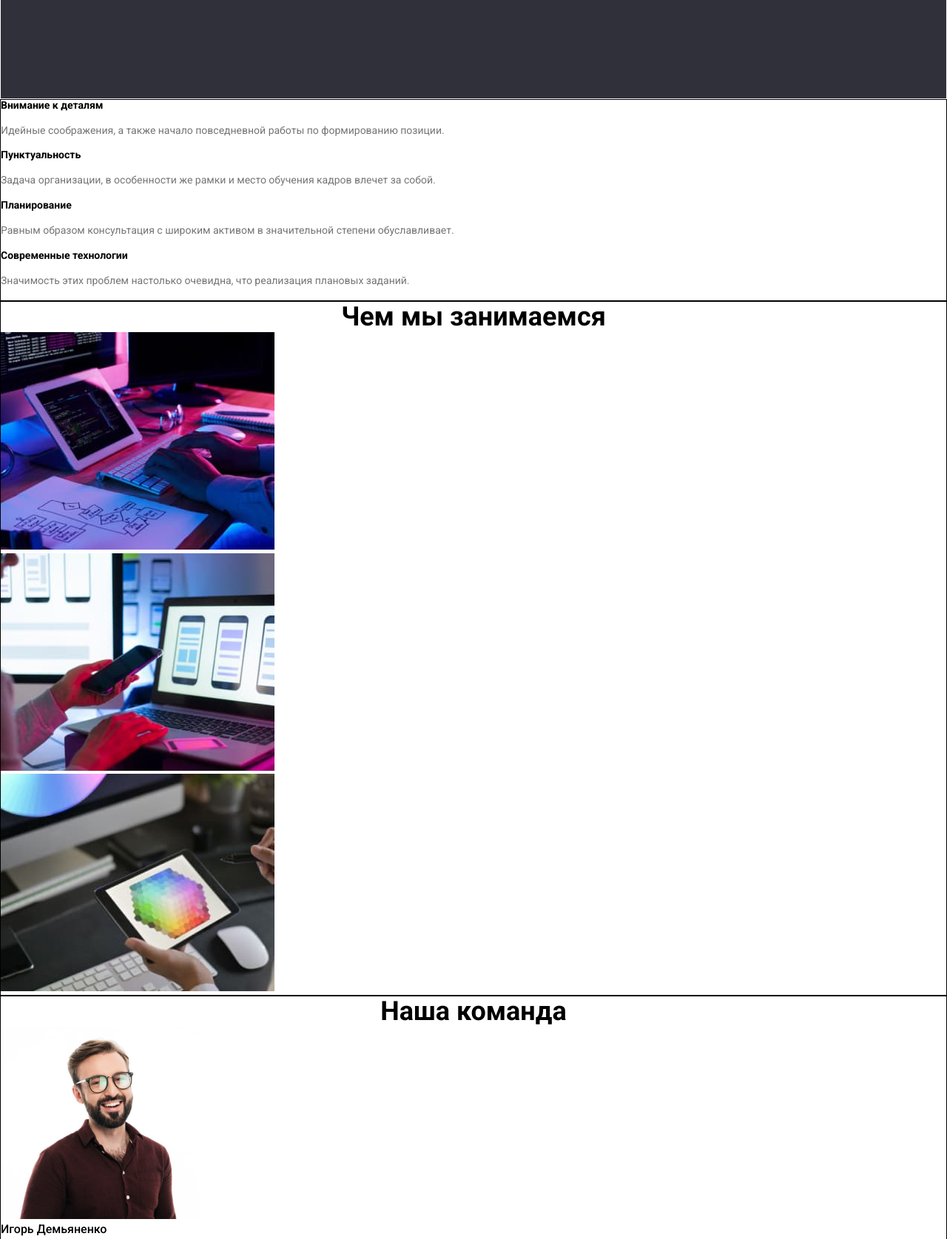
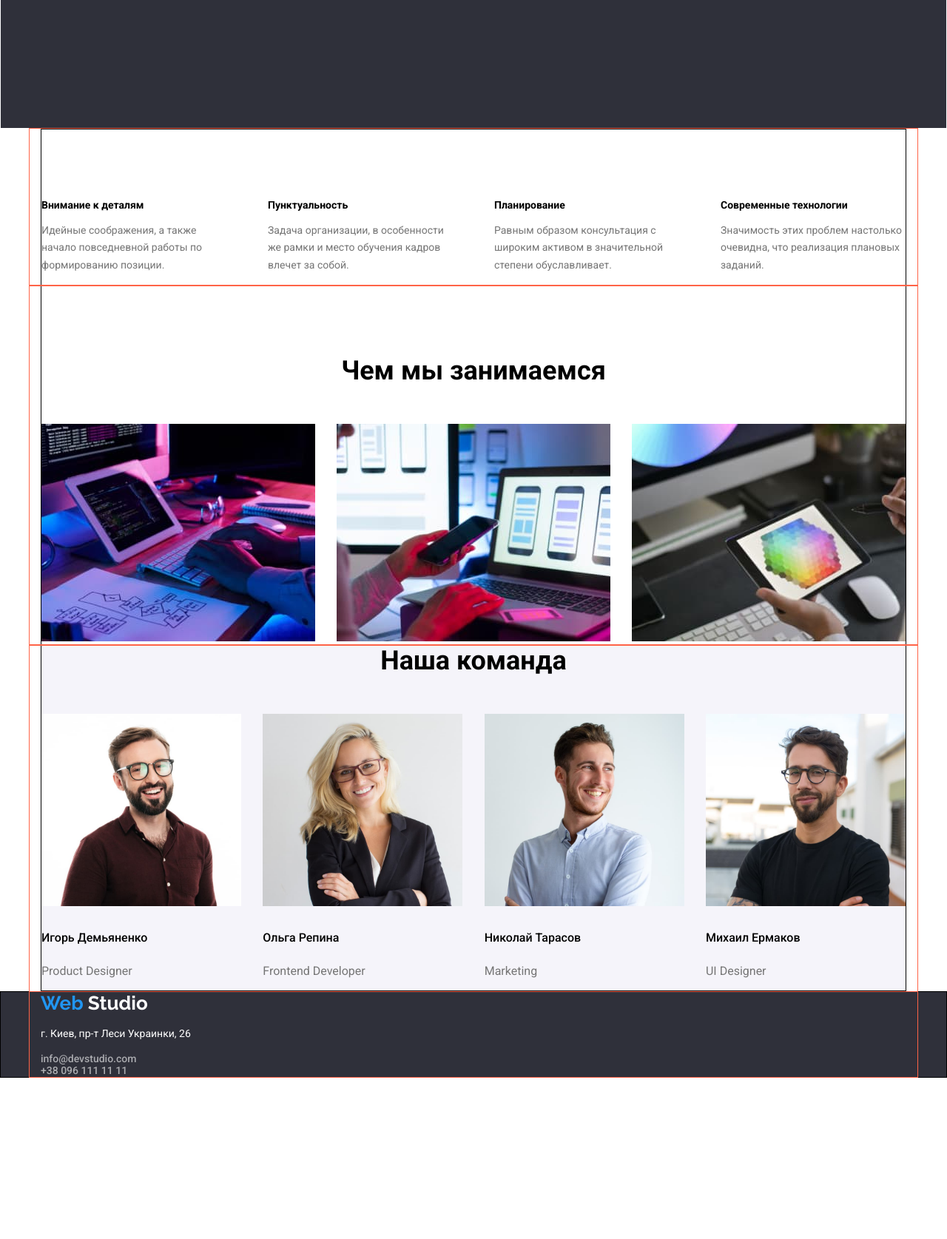
Before and after one commit to Vitaliy131994/goit-markup-hw-03, a plain HTML site: page index.html in a window 1280 px wide. Shown: the part 600-2275 px from the top of the page at 74% size. After the commit the page ends 2057 px from the top, so only its background shows below. Drawn offline with nearby package versions, Linux system fonts and the light colour scheme.

Commit message:
DZ-3 bes footer

```diff
--- a/css/style.css
+++ b/css/style.css
@@ -7,6 +7,7 @@
   --back-header: rgba(229, 229, 229, 1);
   --back-zakaz: rgba(47, 48, 58, 1);
   --back-usluga: rgba(33, 150, 243, 1);
+  --back-comanda-prod: rgba(245, 244, 250, 1);
 }
 
 header,
@@ -35,6 +36,7 @@ h3 {
 .container {
   width: 1170px;
   padding: 0 15px;
+  margin: 0 auto;
   outline: 1px solid tomato;
 }
 
@@ -52,21 +54,24 @@ h3 {
 
 .zakaz {
   background: var(--back-zakaz);
+  max-width: 1600px;
   color: var(--white-text);
   text-decoration: none;
   padding-top: 200px;
   padding-bottom: 280px;
+  margin-left: auto;
+  margin-right: auto;
+  text-align: center;
 }
 
 .zakaz-1 {
   font-weight: 900;
   font-size: 44px;
   line-height: 1.36;
-  text-align: center;
+  padding-bottom: 40px;
 }
 
 .usluga {
-  display: block;
   justify-content: center;
   text-align: center;
   width: 200px;
@@ -83,6 +88,16 @@ h3 {
 
 .logo {
   color: var(--black-text);
+  text-decoration: none;
+  font-family: 'Raleway', sans-serif;
+  font-weight: 700;
+  font-size: 26px;
+  line-height: 1.19;
+  text-align: center;
+}
+
+.logo3 {
+  color: var(--white-text);
   text-decoration: none;
   font-family: 'Raleway', sans-serif;
   font-weight: 700;
@@ -147,6 +162,16 @@ h3 {
   color: var(--blue-text);
 }
 
+.detali {
+  display: flex;
+  padding-top: 95px;
+  justify-content: space-between;
+}
+
+.chem-zanim {
+  padding-top: 94px;
+}
+
 .zagolovok-3 {
   font-weight: 700;
   font-size: 14px;
@@ -158,6 +183,13 @@ h3 {
   color: var(--grey-text);
   font-size: 14px;
   line-height: 1.7;
+  width: 250px;
+}
+
+.pictures {
+  display: flex;
+  justify-content: space-between;
+  margin-top: 50px;
 }
 
 .text-4 {
@@ -174,10 +206,23 @@ h3 {
   text-align: center;
 }
 
+.nasha-comanda {
+  /* padding-top: 188px; */
+  background: var(--back-comanda-prod);
+}
+
+.comanda-prod {
+  display: flex;
+  justify-content: space-between;
+  margin-top: 50px;
+}
+
 .comanda {
   font-weight: 500;
   font-size: 16px;
   line-height: 1.18;
+  padding-top: 30px;
+  padding-bottom: 10px;
 }
 
 .footer {
--- a/index.html
+++ b/index.html
@@ -42,7 +42,7 @@
     </header>
 
 <main id="top">
-    <section class="zakaz">
+     <section class="zakaz">
     <h1 class="zakaz-1">
         Эффективные решения <br> для вашего бизнеса
     </h1>
@@ -53,6 +53,7 @@
     </li>
     </ul>
     </section>
+    <div class="container">
     <section class="detali">
     <ul>
    <li>
@@ -102,12 +103,14 @@
     </li>
 </ul>
 </section>
-<section>
+</div>
+<div class="container">
+<section class="chem-zanim">
 <h2 class="zagolovok-2">
     Чем мы занимаемся
 </h2>
 
-<ul>
+<ul class="pictures">
     <li>
         <img src="./images/img1.jpg" alt="рисунок-1" height="294" width="370">
     </li>
@@ -119,14 +122,16 @@
     </li>
 </ul>
 </section>
-<section>
+</div>
+<div class="container">
+<section class="nasha-comanda">
 <h2 class="zagolovok-2">
     Наша команда
 </h2>
-
+<div class="comanda-prod">
 <ul>
     <li>
-        <img src="./images/img4.jpg" alt="рисунок-4" height="260" width="270">
+        <img class="image-prod" src="./images/img4.jpg" alt="рисунок-4" height="260" width="270">
         <h3 class="comanda">
             Игорь Демьяненко
         </h3>
@@ -162,7 +167,7 @@
 
 <ul>
     <li>
-        <img src="./images/img4.jpg" alt="рисунок-7" height="260" width="270">
+        <img src="./images/img7.jpg" alt="рисунок-7" height="260" width="270">
         <h3 class="comanda">
             Михаил Ермаков
         </h3>
@@ -171,12 +176,15 @@
         </p>
     </li>
 </ul>
+</div>
 </section>
+</div>
 </main>
 </body>
 
 <footer class="footer">
-<a class="logo" href="#top"> <span class="logo1">Web </span>Studio</a>
+<div class="container">
+<a class="logo3" href="#top"> <span class="logo1">Web </span>Studio</a>
 
 <p class="adress">
     г. Киев, пр-т Леси Украинки, 26
@@ -190,5 +198,6 @@
         <a class="nav-nav-p" href="tel:+38 096 111 11 11">+38 096 111 11 11</a>
     </li>
 </ul>
+</div>
 </footer>
 </html>
```
